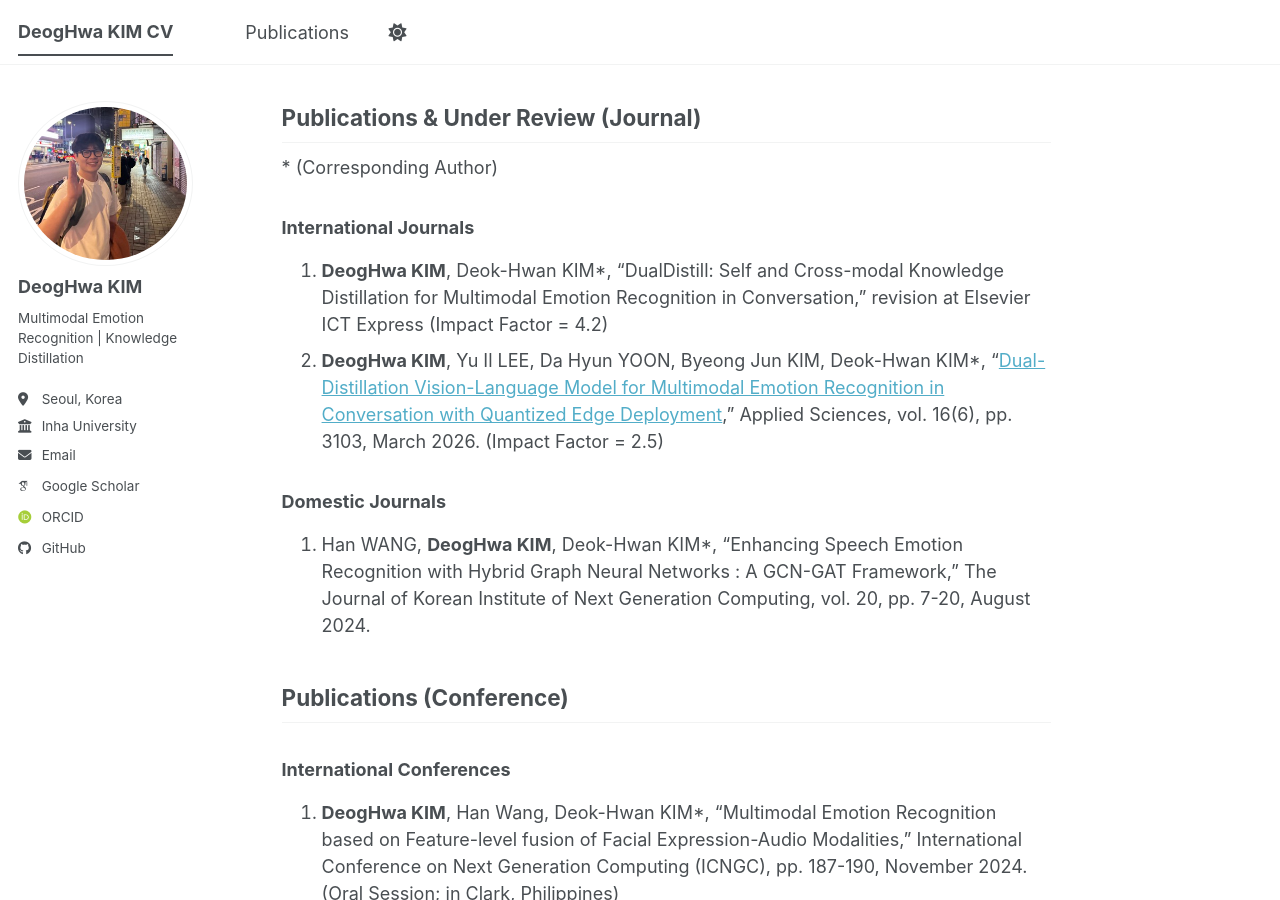
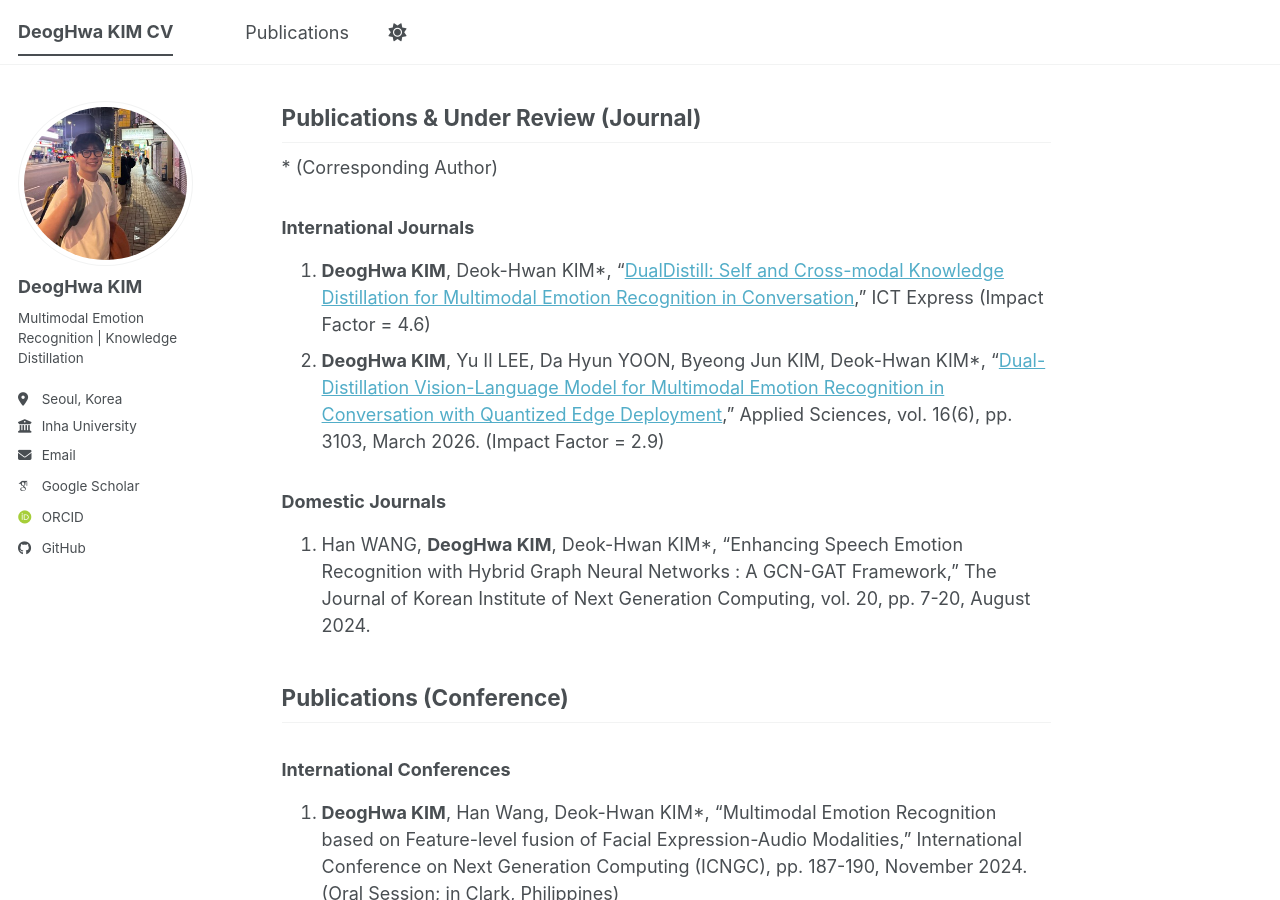
Before and after one commit to potatoduck9/potatoduck9.github.io, a Jekyll site: the page built from _pages/about.md, in a window 1280 px wide and 900 px high, scrolled down 789 px. Built offline with Jekyll 4.4.1, drawn with Linux system fonts in a browser that asks for light colours; some web fonts are replaced; a script bundle is joined from its source files by our own code; library files that are not in the unit come from our copies.

Commit message:
Update about.md

```diff
--- a/_pages/about.md
+++ b/_pages/about.md
@@ -32,8 +32,8 @@ Multimodal Emotion Recognition, Knowledge Distillation, Human–Computer Interac
 \* (Corresponding Author)
 
 ### International Journals
-1. **DeogHwa KIM**, Deok-Hwan KIM*, "DualDistill: Self and Cross-modal Knowledge Distillation for Multimodal Emotion Recognition in Conversation," revision at Elsevier ICT Express (Impact Factor = 4.2)
-2. **DeogHwa KIM**, Yu Il LEE, Da Hyun YOON, Byeong Jun KIM, Deok-Hwan KIM*, "[Dual-Distillation Vision-Language Model for Multimodal Emotion Recognition in Conversation with Quantized Edge Deployment](https://www.mdpi.com/2076-3417/16/6/3103)," Applied Sciences, vol. 16(6), pp. 3103, March 2026. (Impact Factor = 2.5)
+1. **DeogHwa KIM**, Deok-Hwan KIM*, "[DualDistill: Self and Cross-modal Knowledge Distillation for Multimodal Emotion Recognition in Conversation](https://www.sciencedirect.com/science/article/pii/S2405959526000664)," ICT Express (Impact Factor = 4.6)
+2. **DeogHwa KIM**, Yu Il LEE, Da Hyun YOON, Byeong Jun KIM, Deok-Hwan KIM*, "[Dual-Distillation Vision-Language Model for Multimodal Emotion Recognition in Conversation with Quantized Edge Deployment](https://www.mdpi.com/2076-3417/16/6/3103)," Applied Sciences, vol. 16(6), pp. 3103, March 2026. (Impact Factor = 2.9)
 
 ### Domestic Journals
 1. Han WANG, **DeogHwa KIM**,  Deok-Hwan KIM*, "Enhancing Speech Emotion Recognition with Hybrid Graph Neural Networks : A GCN-GAT Framework," The Journal of Korean Institute of Next Generation Computing, vol. 20, pp. 7-20, August 2024.
```
